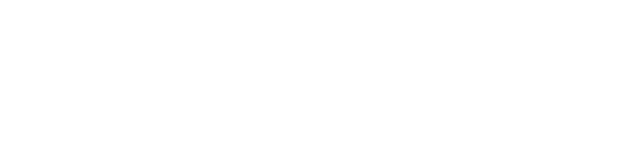
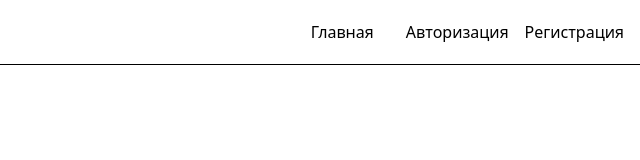
Before and after one commit to solomeaf/vue-posts, a plain HTML site: page index.html in a window 1280 px wide. Shown: the whole page, without its empty margins (640-1280 px from the left). Drawn offline with Linux system fonts and the light colour scheme; the site is published under a folder, as on GitHub Pages, so addresses that start at the root find nothing.

Commit message:
Update index.html

```diff
--- a/index.html
+++ b/index.html
@@ -5,8 +5,8 @@
     <meta http-equiv="X-UA-Compatible" content="IE=edge">
     <meta name="viewport" content="width=device-width, initial-scale=1.0">
     <title>Document</title>
-  <script type="module" crossorigin src="/assets/index-60775f5b.js"></script>
-  <link rel="stylesheet" href="/assets/index-5f02794d.css">
+  <script type="module" crossorigin src="assets/index-60775f5b.js"></script>
+  <link rel="stylesheet" href="assets/index-5f02794d.css">
 </head>
 <body>
     <div id="app"></div>
```
